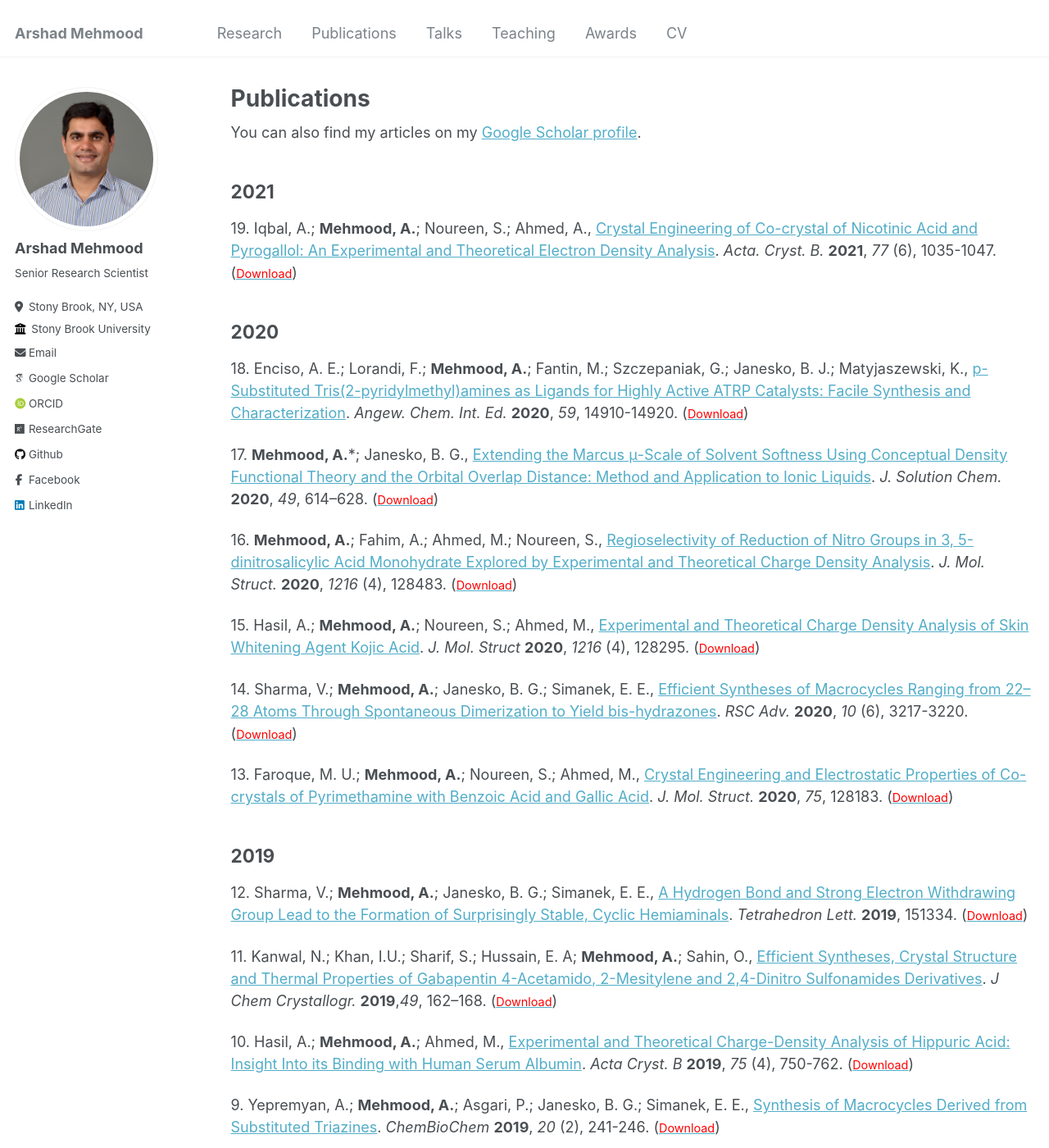
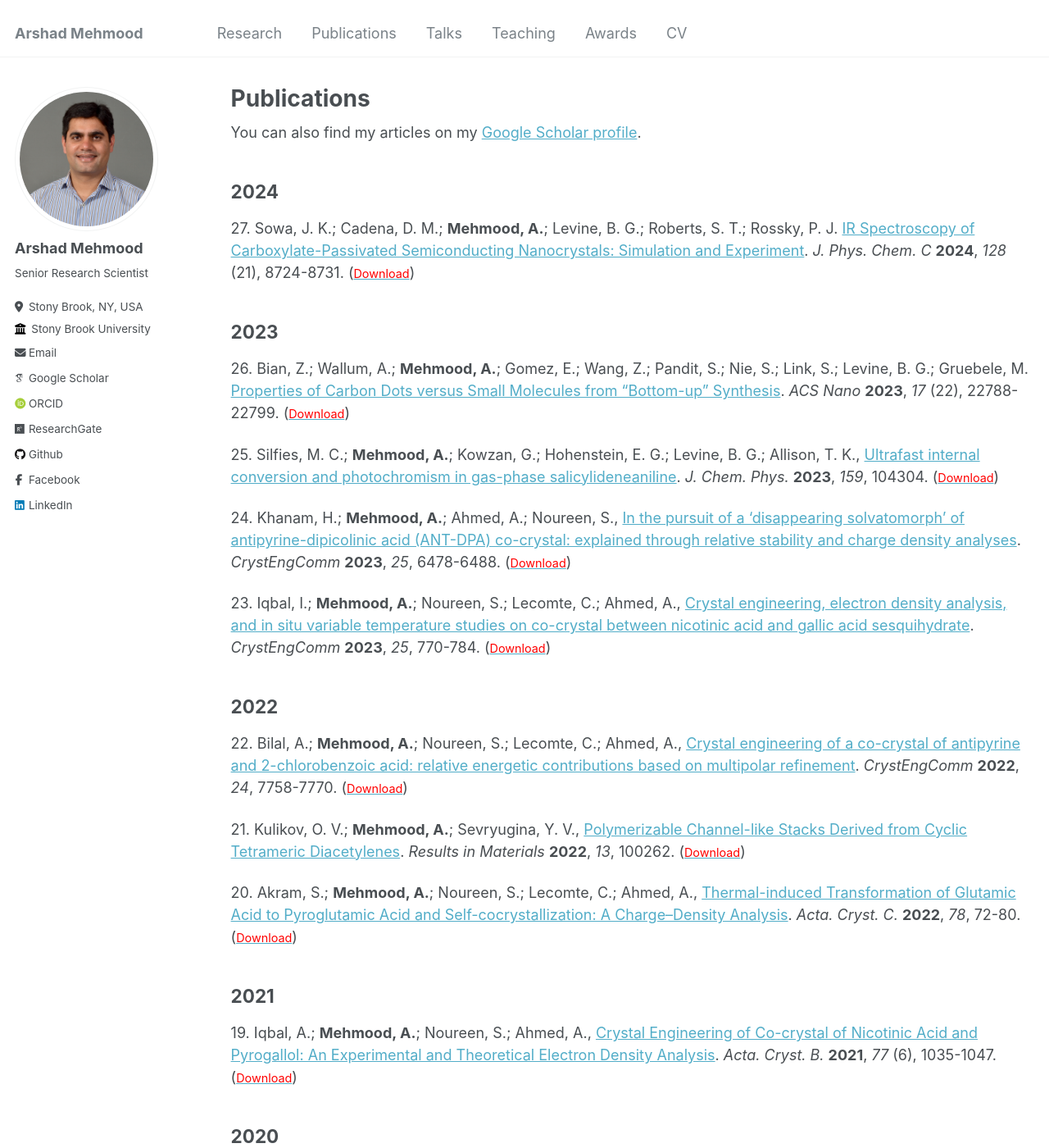
Before and after one commit to arshadmehmood118/arshadmehmood118.github.io, a Jekyll site: the page built from _pages/publications.md, in a window 1280 px wide and 1400 px high. Shown: the whole window at 82% size. Built offline with Jekyll 4.4.1, drawn with Linux system fonts in a browser that asks for light colours; some web fonts are replaced.

Commit message:
Update publications.md

```diff
--- a/_pages/publications.md
+++ b/_pages/publications.md
@@ -8,6 +8,29 @@ author_profile: true
 {% if site.author.googlescholar %}
   <div class="wordwrap">You can also find my articles on my <a href="{{site.author.googlescholar}}">Google Scholar profile</a>.</div>
 {% endif %}
+
+2024
+------
+27\. Sowa, J. K.; Cadena, D. M.; **Mehmood, A.**; Levine, B. G.; Roberts, S. T.; Rossky, P. J. [IR Spectroscopy of Carboxylate-Passivated Semiconducting Nanocrystals: Simulation and Experiment](https://doi.org/10.1021/acs.jpcc.4c01988). _J. Phys. Chem. C_ **2024**, _128_ (21), 8724-8731. ([<span style="color:red; font-size:0.8em;">Download</span>](http://arshadmehmood118.github.io/files/paper27.pdf))
+
+2023
+------
+26\. Bian, Z.; Wallum, A.; **Mehmood, A.**; Gomez, E.; Wang, Z.; Pandit, S.; Nie, S.; Link, S.; Levine, B. G.; Gruebele, M. [Properties of Carbon Dots versus Small Molecules from “Bottom-up” Synthesis](https://doi.org/10.1021/acsnano.3c07486). _ACS Nano_ **2023**, _17_ (22), 22788-22799. ([<span style="color:red; font-size:0.8em;">Download</span>](http://arshadmehmood118.github.io/files/paper26.pdf))
+
+25\. Silfies, M. C.; **Mehmood, A.**; Kowzan, G.; Hohenstein, E. G.; Levine, B. G.; Allison, T. K., [Ultrafast internal conversion and photochromism in gas-phase salicylideneaniline](https://doi.org/10.1063/5.0161238
+). _J. Chem. Phys._ **2023**, _159_, 104304. ([<span style="color:red; font-size:0.8em;">Download</span>](http://arshadmehmood118.github.io/files/paper25.pdf))
+
+24\. Khanam, H.; **Mehmood, A.**; Ahmed, A.; Noureen, S., [In the pursuit of a ‘disappearing solvatomorph’ of antipyrine-dipicolinic acid (ANT-DPA) co-crystal: explained through relative stability and charge density analyses](https://doi.org/10.1039/D3CE00591G). _CrystEngComm_ **2023**, _25_, 6478-6488. ([<span style="color:red; font-size:0.8em;">Download</span>](http://arshadmehmood118.github.io/files/paper24.pdf))
+
+23\. Iqbal, I.; **Mehmood, A.**; Noureen, S.; Lecomte, C.; Ahmed, A., [Crystal engineering, electron density analysis, and in situ variable temperature studies on co-crystal between nicotinic acid and gallic acid sesquihydrate](https://doi.org/10.1039/D2CE01149B). _CrystEngComm_ **2023**, _25_, 770-784. ([<span style="color:red; font-size:0.8em;">Download</span>](http://arshadmehmood118.github.io/files/paper23.pdf))
+
+2022
+------
+22\. Bilal, A.; **Mehmood, A.**; Noureen, S.; Lecomte, C.; Ahmed, A., [Crystal engineering of a co-crystal of antipyrine and 2-chlorobenzoic acid: relative energetic contributions based on multipolar refinement](https://doi.org/10.1039/D2CE01179D). _CrystEngComm_ **2022**, _24_, 7758-7770. ([<span style="color:red; font-size:0.8em;">Download</span>](http://arshadmehmood118.github.io/files/paper22.pdf))
+
+21\. Kulikov, O. V.; **Mehmood, A.**; Sevryugina, Y. V., [Polymerizable Channel-like Stacks Derived from Cyclic Tetrameric Diacetylenes](https://doi.org/10.1016/j.rinma.2022.100262). _Results in Materials_ **2022**, _13_, 100262. ([<span style="color:red; font-size:0.8em;">Download</span>](http://arshadmehmood118.github.io/files/paper21.pdf))
+
+20\. Akram, S.; **Mehmood, A.**; Noureen, S.; Lecomte, C.; Ahmed, A., [Thermal-induced Transformation of Glutamic Acid to Pyroglutamic Acid and Self-cocrystallization: A Charge–Density Analysis](https://doi.org/10.1107/S2053229621013607). _Acta. Cryst. C._ **2022**, _78_, 72-80. ([<span style="color:red; font-size:0.8em;">Download</span>](http://arshadmehmood118.github.io/files/paper20.pdf))
 
 2021
 ------
```
